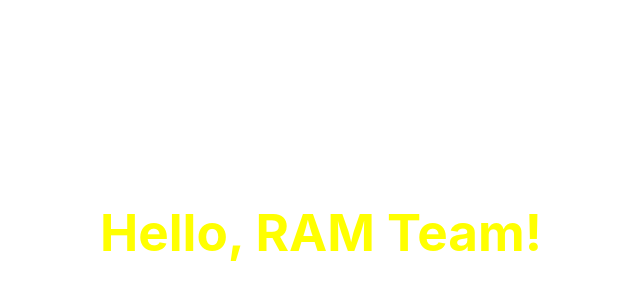
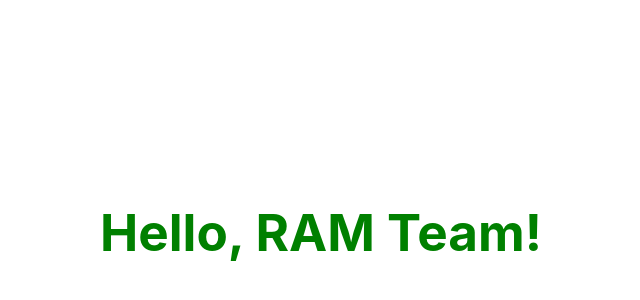
Before and after one commit to slu-csci-5030/RAM_Team_SLU, a React (Vite) app in the folder Frontend/: page / in a window 1280 px wide. Shown: the part 168-468 px from the top of the page, without its empty margins (319-959 px from the left). Built offline with nearby package versions, Linux system fonts and the light colour scheme.

Commit message:
Experiment green

```diff
--- a/Frontend/src/App.css
+++ b/Frontend/src/App.css
@@ -42,5 +42,5 @@
 }
 
 .pun {
-	color: yellow;
+	color: green;
 }
```
